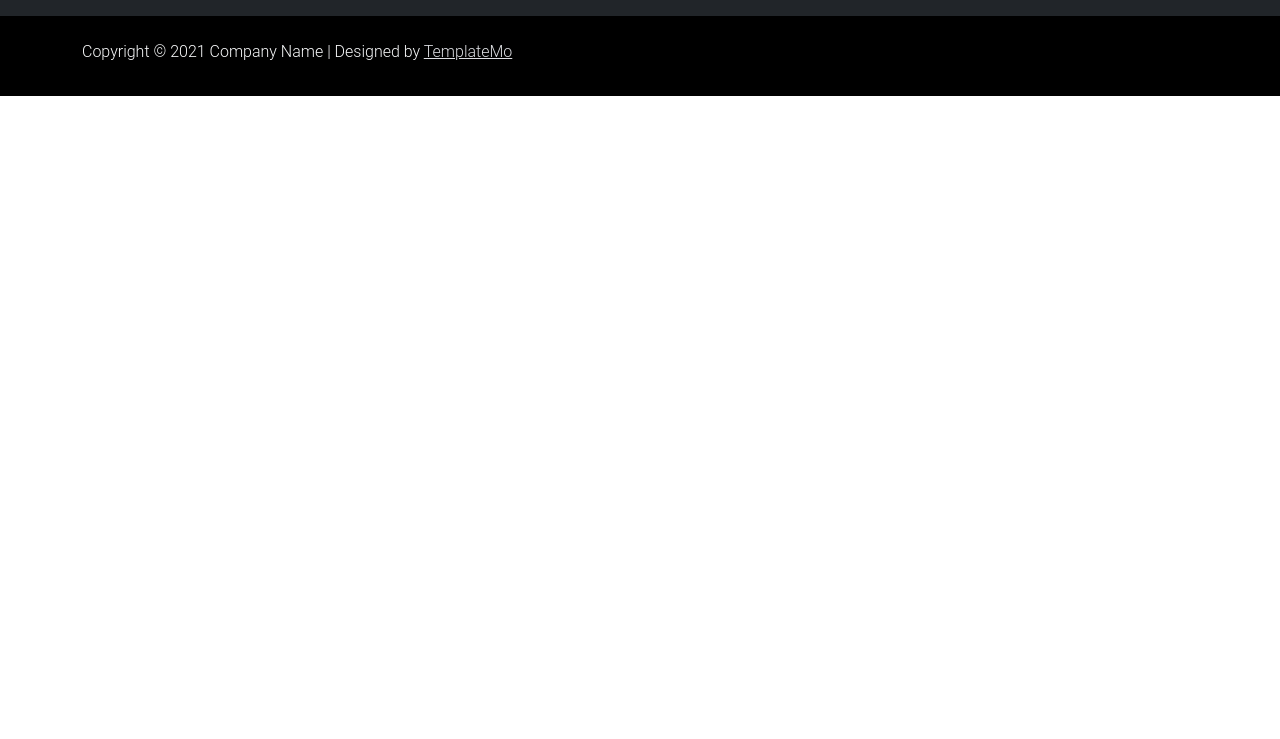
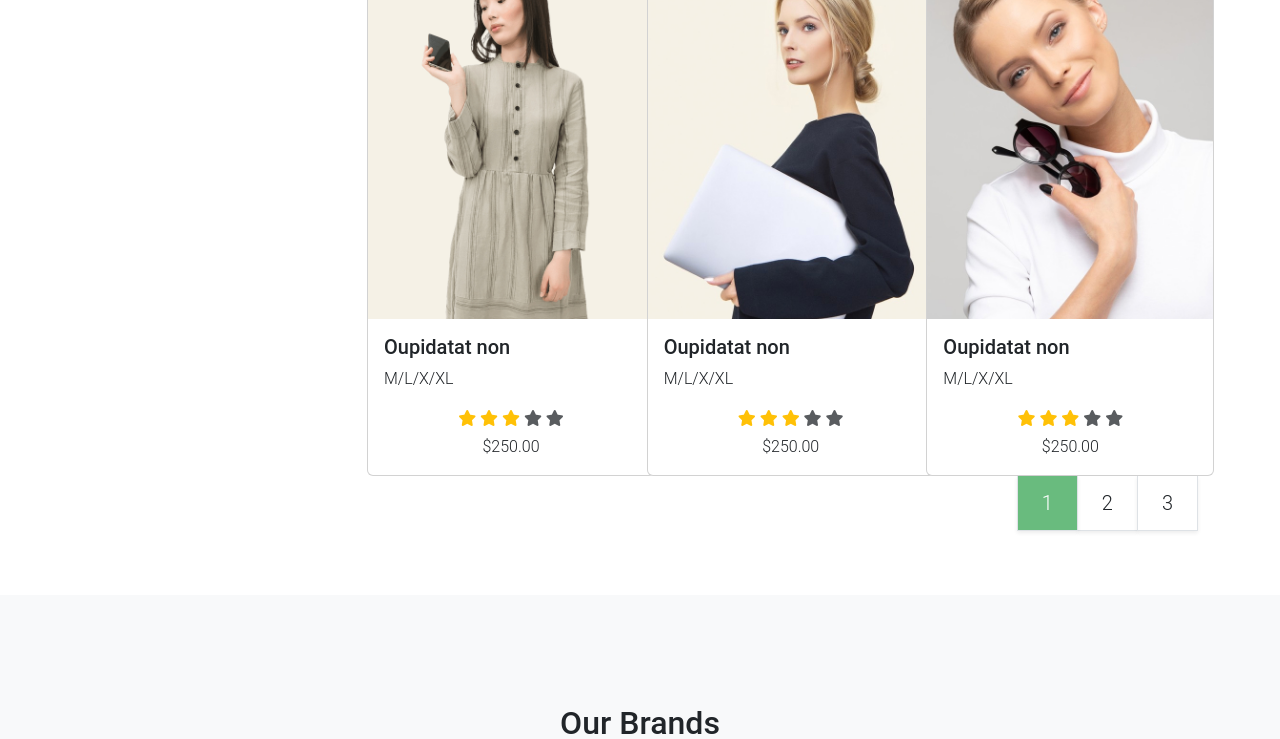
Before and after one commit to taherantar/Zay-Shop, a plain HTML site: page public/shop.html in a window 1280 px wide. Shown: the part 1401-2140 px from the top of the page. Before the commit the page ends 1497 px from the top, so only its background shows below. Drawn offline with nearby package versions, Linux system fonts and the light colour scheme; no server answers.

Commit message:
API local Json Done

```diff
--- a/data/persone.json
+++ b/data/persone.json
@@ -60,6 +60,26 @@
         }
     },
     {
+        "id": 292,
+        "title": "M/L/X/XL",
+        "price": 2345,
+        "description": "Oupidatat non",
+        "category": {
+            "id": 1,
+            "image": "./img/shop_10.jpg"
+        }
+    },
+    {
+        "id": 292,
+        "title": "M/L/X/XL",
+        "price": 2345,
+        "description": "Oupidatat non",
+        "category": {
+            "id": 1,
+            "image": "./img/shop_11.jpg"
+        }
+    },
+    {
         "id": 293,
         "title": "M/L/X/XL",
         "price": 2345,
--- a/js/session.js
+++ b/js/session.js
@@ -35,6 +35,6 @@
         }
     }
 };
-products_req.open("GET" , "data/person.json");
+products_req.open("GET" , "../data/persone.json");
 // products_req.open("GET" , "http://api.escuelajs.co/api/v1/products");
 products_req.send();
--- a/public/shop.html
+++ b/public/shop.html
@@ -85,7 +85,7 @@
               </div>
             </div>
           </div>
-          <div class="row g-2 justify-content-center" id="productsContainer">
+          <div class="row g-2 d-flex justify-content-center" id="productsContainer">
             <div class="spinner-border text-danger" role="status"><span class="visually-hidden">Loading...</span></div>
           </div>
           <div class="row">
```
Also changed, not shown: 1 other file. Lines whose indentation alone changed are shown as unchanged.
